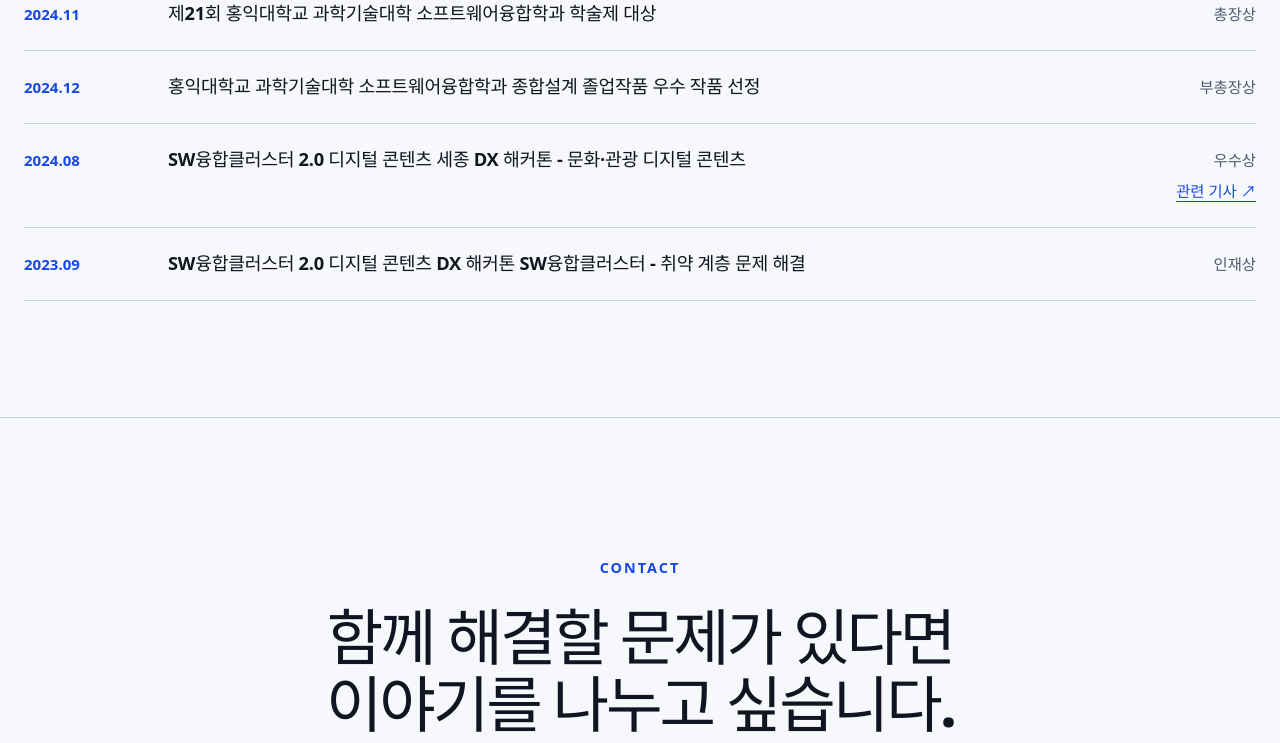
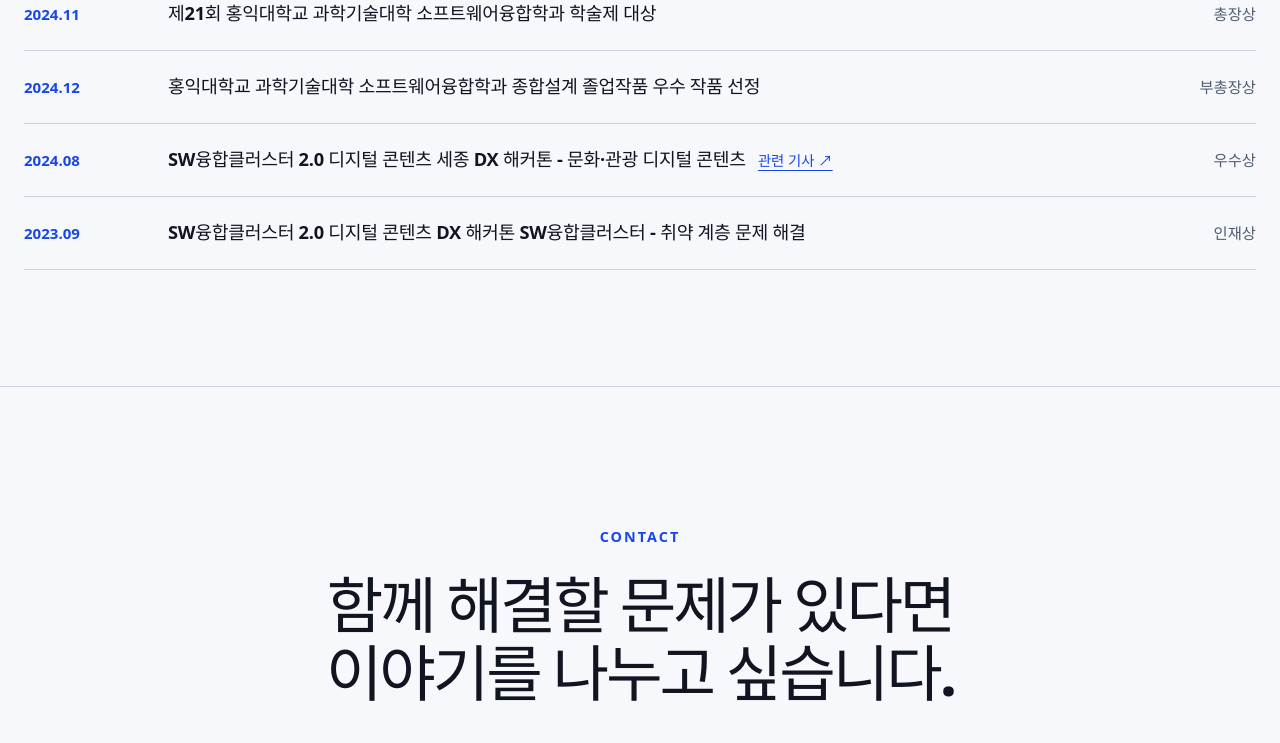
Before and after one commit to iseungho/iseungho.github.io, a Vue app: page / in a window 1280 px wide. Shown: the part 10310-11053 px from the top of the page. Built offline with nearby package versions, Linux system fonts and the light colour scheme.

Commit message:
Move award article link beside title

```diff
--- a/src/App.vue
+++ b/src/App.vue
@@ -757,11 +757,11 @@
           <div class="award-list" aria-label="수상 내역">
             <article v-for="award in awards" :key="award.title">
               <time>{{ award.year }}</time>
-              <h3>{{ award.title }}</h3>
-              <p>
-                <span>{{ award.detail }}</span>
+              <div class="award-title">
+                <h3>{{ award.title }}</h3>
                 <a v-if="award.href" :href="award.href" target="_blank" rel="noreferrer">관련 기사 ↗</a>
-              </p>
+              </div>
+              <p>{{ award.detail }}</p>
             </article>
           </div>
         </div>
--- a/src/style.css
+++ b/src/style.css
@@ -240,9 +240,10 @@
 .award-list { margin-top: 54px; border-top: 1px solid var(--line-strong); }
 .award-list article { display: grid; grid-template-columns: 120px minmax(0, 1fr) auto; gap: 24px; align-items: baseline; padding: 22px 0; border-bottom: 1px solid var(--line); }
 .award-list time { color: var(--accent); font-size: .94rem; font-weight: 900; }
+.award-title { display: flex; align-items: baseline; gap: 12px; flex-wrap: wrap; }
 .award-list h3 { margin: 0; font-size: 1.14rem; line-height: 1.45; letter-spacing: -.015em; font-weight: 850; }
 .award-list p { margin: 0; color: var(--text-soft); font-size: .96rem; text-align: right; }
-.award-list p a { display: block; width: fit-content; margin: 5px 0 0 auto; color: var(--accent); font-weight: 850; text-decoration: underline; text-underline-offset: 4px; }
+.award-title a { flex: none; color: var(--accent); font-size: .9rem; font-weight: 850; text-decoration: underline; text-underline-offset: 4px; }
 
 .activity-layout { display: grid; grid-template-columns: .48fr 1.52fr; overflow: hidden; border: 1px solid var(--line); border-radius: 16px; background: var(--surface); box-shadow: var(--shadow); }
 .activity-summary { display: flex; flex-direction: column; justify-content: flex-end; padding: 44px 38px; border-right: 1px solid var(--line); }
@@ -349,7 +350,6 @@
   .award-list { margin-top: 42px; }
   .award-list article { grid-template-columns: 88px 1fr; gap: 8px 16px; }
   .award-list p { grid-column: 2; text-align: left; }
-  .award-list p a { margin-left: 0; }
   .activity-layout { min-height: 0; border-radius: 14px; }
   .activity-summary { min-height: 250px; padding: 32px 24px; }
   .activity-index { font-size: 2.8rem; }
```
